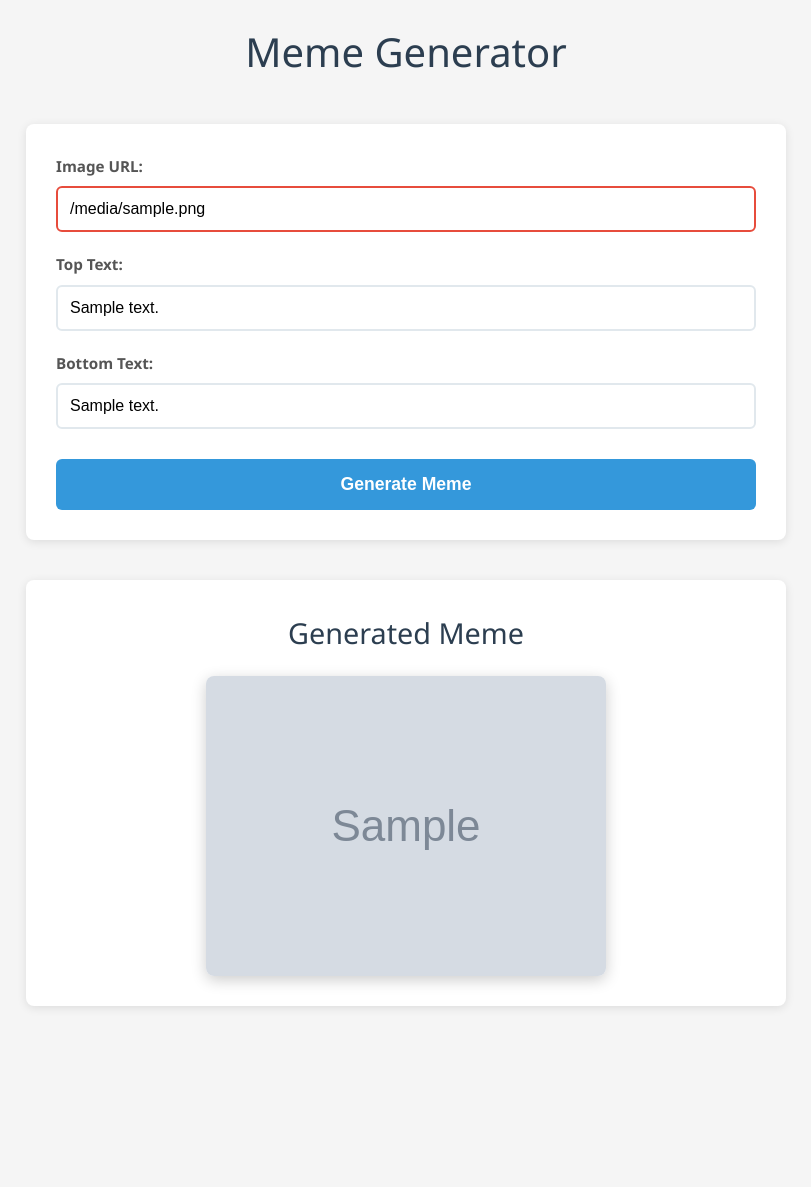
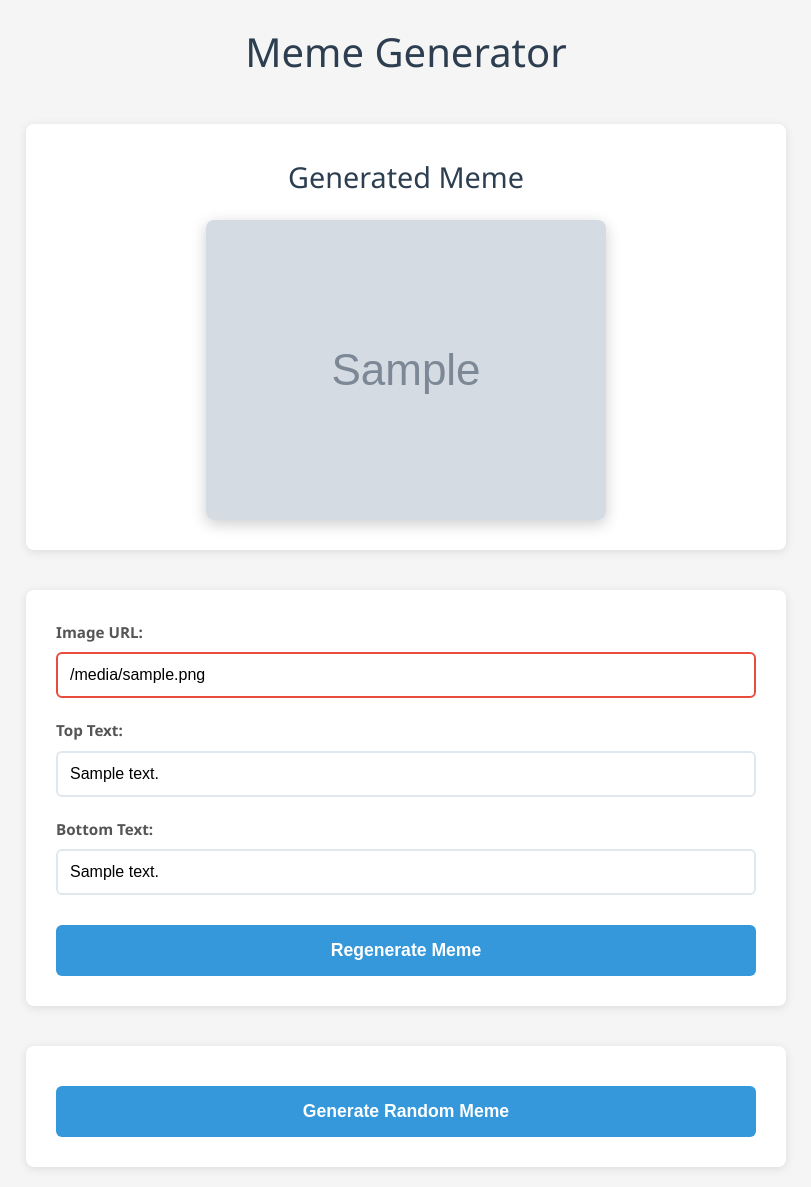
Before and after one commit to bloodearnest/otelmewhy, a Django app: template frontend/templates/frontend/meme_generator.html in a window 1280 px wide. Shown: the whole page, without its empty margins (234-1045 px from the left). Before the commit the page ends 1008 px from the top, so only its background shows below. Run offline with Django 5.2, Linux system fonts and the light colour scheme; the template is opened without the code that fills it: most values are stand-ins (such as "Sample title", 1, 10 or a date in 2020); grey boxes marked "Sample" are stand-in pictures.

Commit message:
tweak meme generation http flow

```diff
--- a/backend/memes/urls.py
+++ b/backend/memes/urls.py
@@ -6,5 +6,6 @@ app_name = "memes"
 urlpatterns = [
     path("", views.health_check, name="health_check"),
     path("api/create/", views.create_meme, name="create_meme"),
+    path("api/meme/<uuid:meme_id>/", views.get_meme, name="get_meme"),
     path("images/<uuid:meme_id>/", views.serve_meme, name="serve_meme"),
 ]
--- a/frontend/templates/frontend/meme_generator.html
+++ b/frontend/templates/frontend/meme_generator.html
@@ -13,6 +13,15 @@
         </header>
 
         <main>
+            {% if meme_image_url %}
+                <div class="preview-section">
+                    <h2>Generated Meme</h2>
+                    <div class="meme-preview">
+                        <img src="{{ meme_image_url }}" alt="Generated meme" class="meme-image">
+                    </div>
+                </div>
+            {% endif %}
+
             <div class="form-section">
                 <form method="post" class="meme-form">
                     {% csrf_token %}
@@ -40,16 +49,25 @@
                         <input type="text" id="bottom_text" name="bottom_text" value="{{ form_data.bottom_text }}" maxlength="100">
                     </div>
 
-                    <button type="submit" class="submit-btn">Generate Meme</button>
+                    <button type="submit" class="submit-btn">
+                        {% if meme_image_url %}
+                            Regenerate Meme
+                        {% else %}
+                            Generate Meme
+                        {% endif %}
+                    </button>
                 </form>
             </div>
 
             {% if meme_image_url %}
-                <div class="preview-section">
-                    <h2>Generated Meme</h2>
-                    <div class="meme-preview">
-                        <img src="{{ meme_image_url }}" alt="Generated meme" class="meme-image">
-                    </div>
+                <div class="form-section">
+                    <form method="post" class="meme-form">
+                        {% csrf_token %}
+                        <input type="hidden" name="image_url" value="{{ random_meme_data.image_url }}">
+                        <input type="hidden" name="top_text" value="{{ random_meme_data.top_text }}">
+                        <input type="hidden" name="bottom_text" value="{{ random_meme_data.bottom_text }}">
+                        <button type="submit" class="submit-btn">Generate Random Meme</button>
+                    </form>
                 </div>
             {% endif %}
         </main>
--- a/frontend/test-data.json
+++ b/frontend/test-data.json
@@ -20,7 +20,7 @@
         "bottom_text": "And you get a dashboard"
     },
     {
-        "image_url": "https://museumofcrisps.com/wp-content/uploads/2023/07/shocked-cat.jpg",
+        "image_url": "https://ameasuredlife.com/wp-content/uploads/2015/03/funny-gasp-meme-cat-1.jpg",
         "top_text": "the alerts",
         "bottom_text": "they keep coming"
     },
```
Also changed, not shown: backend/memes/views.py (+16 -0 lines), frontend/views.py (+63 -13 lines).
